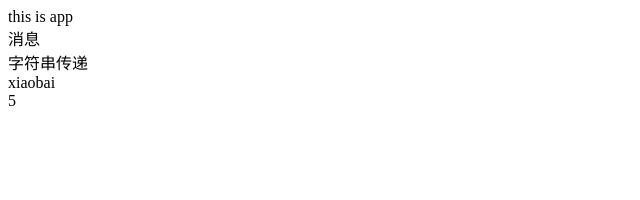
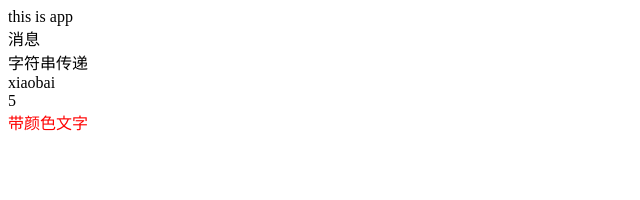
Before and after one commit to FighttingEDG/reactDemo, a React (Vite) app: page / in a window 1280 px wide. Shown: the top 200 px of the page, without its empty margins (0-640 px from the left). Built offline with nearby package versions, Linux system fonts and the light colour scheme.

Commit message:
数据显示

```diff
--- a/src/App.jsx
+++ b/src/App.jsx
@@ -9,17 +9,24 @@ function App() {
   return (
     <div className='container'>
       this is app
+      {/* 引号传递 */}
       <div>
         {message}
       </div>
       <div>
         {'字符串传递'}
       </div>
+      {/* 函数和方法调用 */}
       <div>
         {getName()}
       </div>
+      {/* js对象 */}
       <div>
         {new Date().getDate()}
+      </div>
+      {/* 识别表达式的语法 */}
+      <div style={{ color: 'red' }}>
+        带颜色文字
       </div>
     </div>
   )
```
